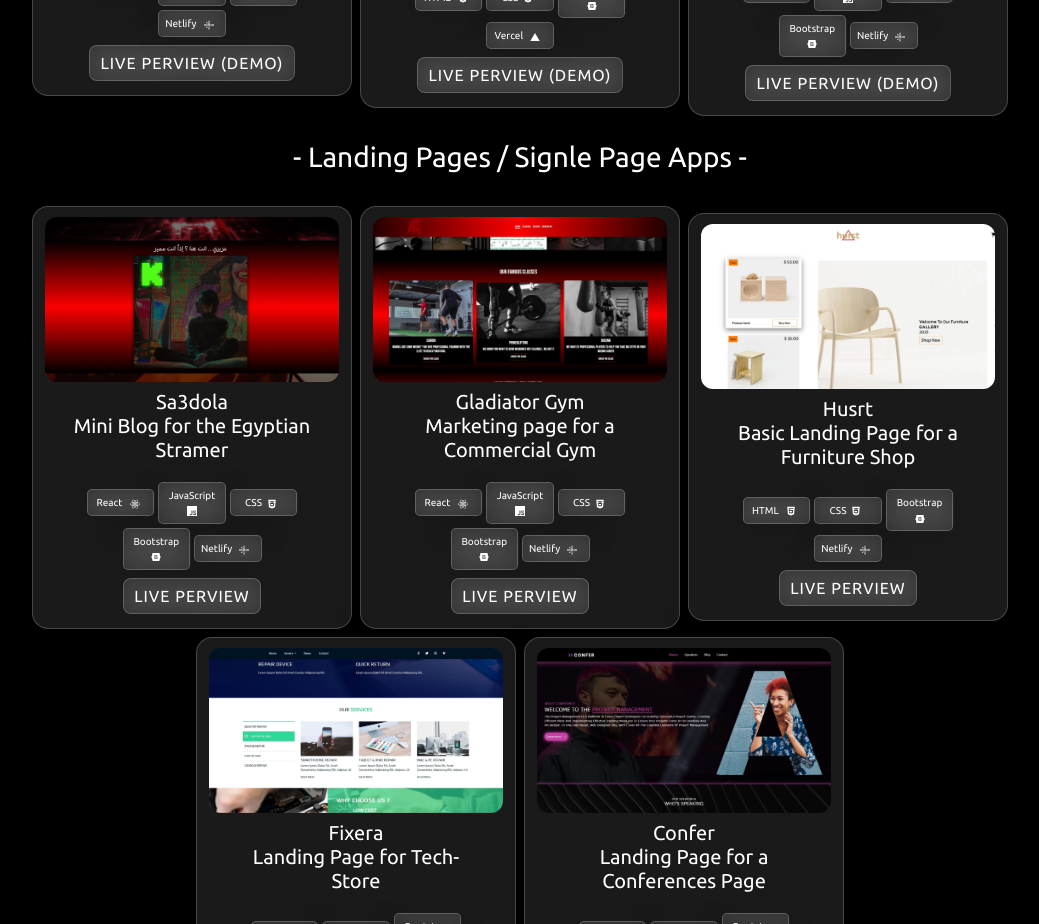
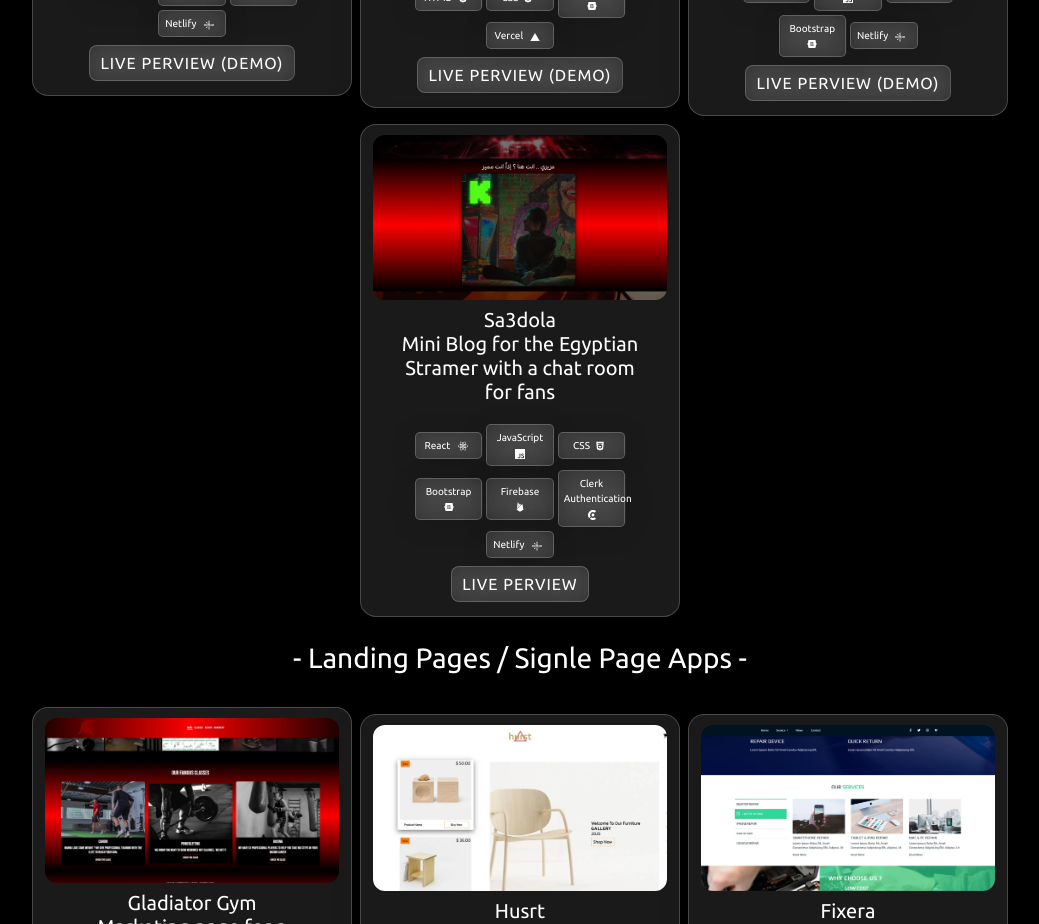
Before and after one commit to a-elshennawy/portfolio-NextJS, a Next.js app: page / in a window 1280 px wide. Shown: the part 2380-3304 px from the top of the page, without its empty margins (120-1159 px from the left). Built offline with nearby package versions, Linux system fonts and the light colour scheme.

Commit message:
sa3dola to a full app

```diff
--- a/components/Samples/Samples.tsx
+++ b/components/Samples/Samples.tsx
@@ -4,7 +4,7 @@ import { useInView } from "react-intersection-observer";
 import styles from "./Samples.module.scss";
 import { FaBootstrap, FaCss3Alt, FaHtml5, FaReact } from "react-icons/fa";
 import { IoLogoFirebase, IoLogoVercel } from "react-icons/io5";
-import { SiJavascript, SiNetlify } from "react-icons/si";
+import { SiClerk, SiJavascript, SiNetlify } from "react-icons/si";
 
 const Samples = () => {
   const { ref } = useInView({
@@ -339,17 +339,6 @@ const Samples = () => {
               </div>
             </div>
           </motion.div>
-
-          <motion.h3
-            initial={{ opacity: 0 }}
-            whileInView={{ opacity: 1 }}
-            transition={{ duration: 0.8 }}
-            viewport={{ once: false, amount: 0.3 }}
-            className="col-10 py-3"
-          >
-            - Landing Pages / Signle Page Apps -
-          </motion.h3>
-
           <motion.div
             initial={{ x: -100, opacity: 0 }}
             whileInView={{ x: 0, opacity: 1 }}
@@ -376,7 +365,7 @@ const Samples = () => {
             <div className="content row justify-content-center align-items-center gap-1 col-12">
               <h5 className="col-12 py-2">
                 Sa3dola <br />
-                Mini Blog for the Egyptian Stramer
+                Mini Blog for the Egyptian Stramer with a chat room for fans
               </h5>
               <span className="col-3">
                 React <FaReact />
@@ -392,6 +381,14 @@ const Samples = () => {
                 Bootstrap <FaBootstrap />
               </span>
               <span className="col-3">
+                Firebase
+                <IoLogoFirebase />
+              </span>
+              <span className="col-3">
+                Clerk Authentication
+                <SiClerk />
+              </span>
+              <span className="col-3">
                 Netlify <SiNetlify />
               </span>
               <div className="col-12 py-1">
@@ -403,6 +400,16 @@ const Samples = () => {
               </div>
             </div>
           </motion.div>
+
+          <motion.h3
+            initial={{ opacity: 0 }}
+            whileInView={{ opacity: 1 }}
+            transition={{ duration: 0.8 }}
+            viewport={{ once: false, amount: 0.3 }}
+            className="col-10 py-3"
+          >
+            - Landing Pages / Signle Page Apps -
+          </motion.h3>
 
           <motion.div
             initial={{ y: 100, opacity: 0 }}
```
